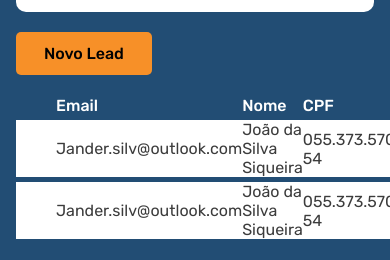
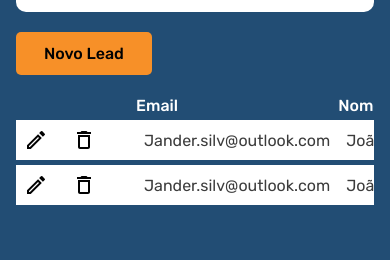
Before and after one commit to JanderSilv/acerta-leads, a React (Vite) app: page / in a window 390 px wide. Shown: the part 435-695 px from the top of the page. Built offline with nearby package versions, Linux system fonts and the light colour scheme.

Commit message:
📱 fix(pages/home): fixes table responsiveness.

```diff
--- a/src/pages/home/index.tsx
+++ b/src/pages/home/index.tsx
@@ -5,7 +5,7 @@ import { MdOutlineModeEditOutline as EditIcon, MdDeleteOutline as DeleteIcon } f
 
 import { CPFMask } from 'src/helpers'
 import { Button, IconButton, InputField, InputGroup, LayoutTitle, Title } from 'src/components'
-import { ButtonsCell, FiltersContainer, FiltersWrapper, Table, TableWrapper } from './styles'
+import { ButtonsCell, FiltersContainer, FiltersWrapper, Table, TableContainer, TableWrapper } from './styles'
 
 type Filters = {
   name?: string
@@ -63,6 +63,7 @@ const Home = () => {
         <Button as={Link} to="/cadastro">
           Novo Lead
         </Button>
+        <TableContainer>
           <Table>
             <thead>
               <tr>
@@ -101,6 +102,7 @@ const Home = () => {
               </tr>
             </tbody>
           </Table>
+        </TableContainer>
       </TableWrapper>
     </main>
   )
--- a/src/pages/home/styles.ts
+++ b/src/pages/home/styles.ts
@@ -43,6 +43,10 @@ export const TableWrapper = styled.section`
     margin-top: ${space[4]};
   `}
 `
+export const TableContainer = styled.div`
+  width: 100%;
+  overflow-x: auto;
+`
 export const Table = styled.table`
   ${({ theme: { space, colors } }) => css`
     width: 100%;
@@ -64,10 +68,15 @@ export const Table = styled.table`
     & td {
       color: ${colors.gray100};
     }
+    & td:not(:first-child) {
+      min-width: 200px;
+      padding: ${space[1]};
+    }
   `}
 `
 export const ButtonsCell = styled.td`
   ${({ theme: { space } }) => css`
+    min-width: 120px;
     display: flex;
     gap: ${space[1]};
   `}
```
Lines whose indentation alone changed are shown as unchanged.
